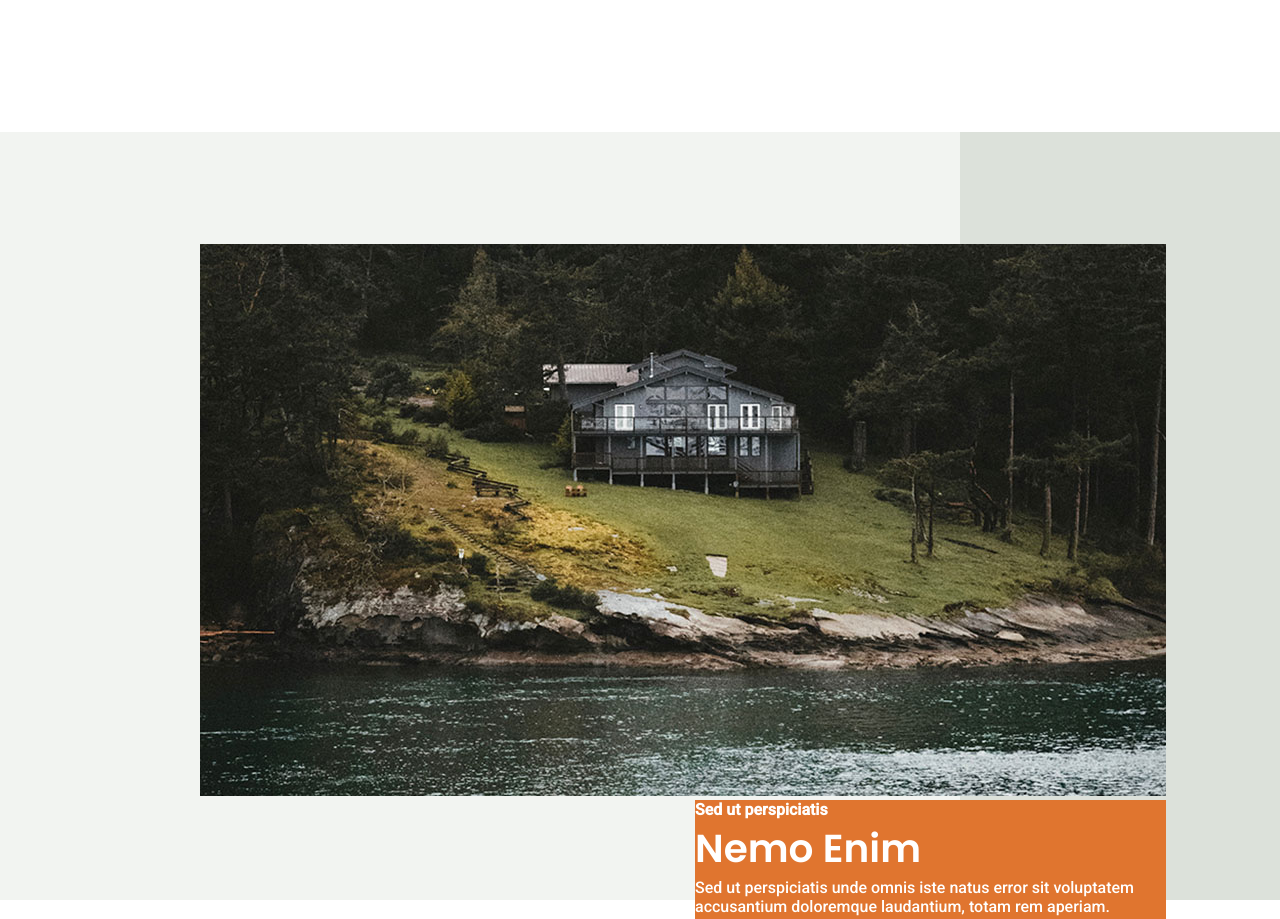
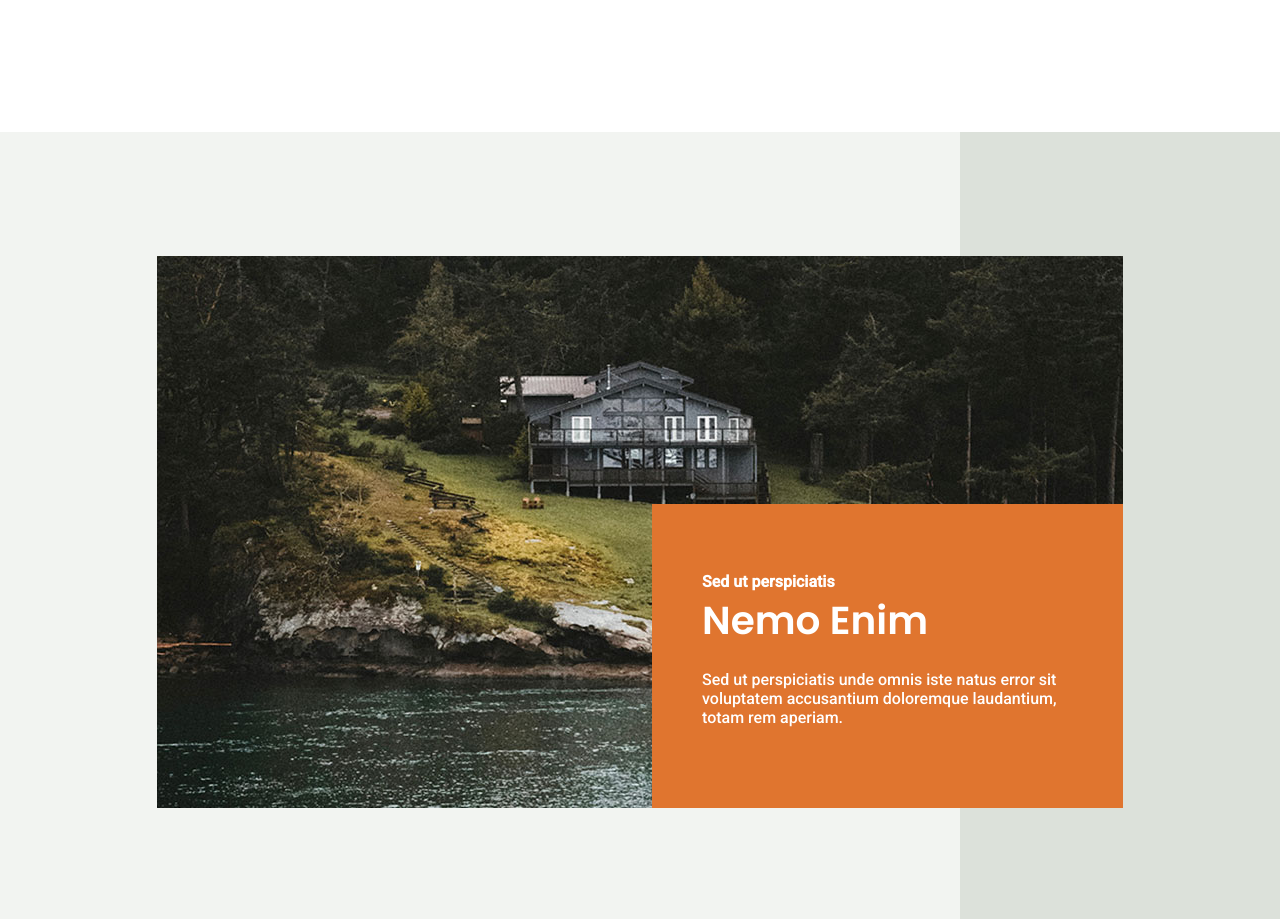
Before and after one commit to amielferreyra/25watts, a plain HTML site: page index.html in a window 1280 px wide. Shown: the part 1340-2259 px from the top of the page. Drawn offline with Linux system fonts and the light colour scheme.

Commit message:
finalizacion nemo

```diff
--- a/estilos/estilos.css
+++ b/estilos/estilos.css
@@ -126,12 +126,22 @@ span{
         #DCE1DA 75%,
         #DCE1DA 100%
     );
-    height: 768px;
+    height: 100vh;
+    display: flex;
+    align-items: center;
+    justify-content: center;
 }
 
-.fondo-imagen{
-    margin-top: 112px;
-    margin-left: 200px;
+.backgr{
+    background-image: url(/imagenes/section3-image.png);
+    background-position: center center;
+    background-repeat: no repeat;
+    background-size: cover;
+    width: 966px;
+    height: 552px;
+    display: flex;
+    align-items: end;
+    justify-content: end;
 }
 
 .box{
@@ -139,20 +149,25 @@ span{
     color: white;
     width: 471px;
     height: 304px;
-    margin-left: 695px;
+}
+
+.box p{
+    font-family: Roboto;
+    font-size: 16px;
+    margin-left: 50px;
+    margin-top: 19.5px;
+    margin-right: 49px;
+}
+
+.box h1{
+    font-family: Poppins;
+    font-size: 39px;
+    margin-left: 50px;
 }
 
 .box h3{
     font-family: Roboto;
     font-size: 16px;
+    margin-left: 50px;
+    margin-top: 68px;
 }
-
-.box h1{
-    font-family: Poppins;
-    font-size: 39px;
-}
-
-.box p{
-    font-family: Roboto;
-    font-size: 16px;
-}
--- a/index.html
+++ b/index.html
@@ -55,8 +55,7 @@
 
         <section class="content sau" id="productos">
 
-            <div>
-                <img class="fondo-imagen" src="imagenes/section3-image.png" alt="fondo imagen">
+            <div class="backgr">
                 <div class="box">
                     <h3>Sed ut perspiciatis</h3>
                     <h1>Nemo Enim</h1>
```
